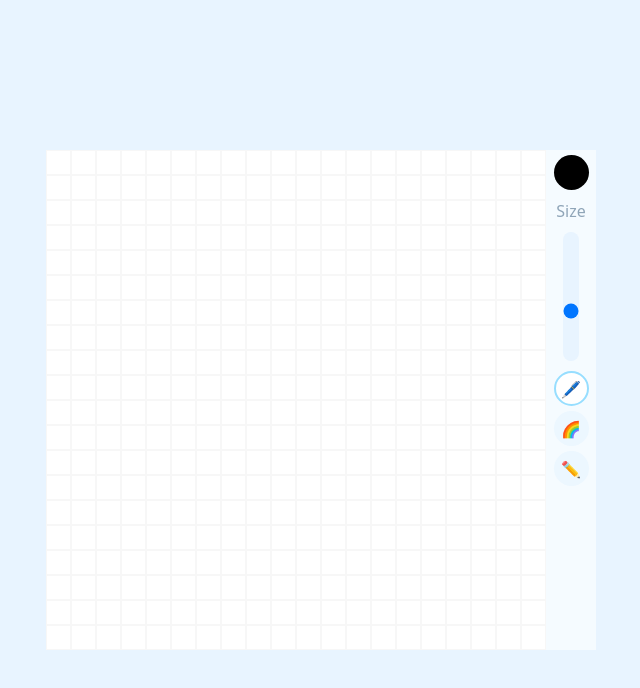
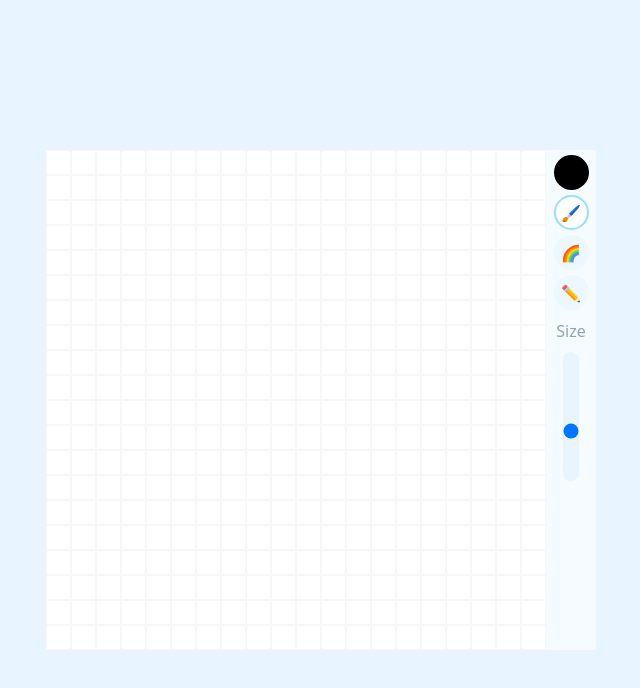
Before and after one commit to kamaladdi34/odin-etch-a-sketch, a plain HTML site: page index.html in a window 1280 px wide. Shown: the whole page, without its empty margins (319-959 px from the left). Drawn offline with Linux system fonts and the light colour scheme.

Commit message:
Change grid range input html element to be the last inside tools

```diff
--- a/index.html
+++ b/index.html
@@ -16,13 +16,13 @@
             <div class="tool color-picker-fake">
                 <input class="tool" type="color" id="color-picker" name="color-picker" value="#000000">
             </div>
+            <div class="pencil tool pencil-selected" data-pencil-type="pen">🖌️</div>
+            <div class="pencil tool" data-pencil-type="rainbow">🌈</div>
+            <div class="pencil tool" data-pencil-type="eraser">✏️</div>
             <div class="grid-size-slider">
                 <label for="size-slider">Size</label>
                 <input type="range" id="slider" name="size slider" min="2" max="50" step="2" value="20">
             </div>
-            <div class="pencil tool pencil-selected" data-pencil-type="pen">🖊️</div>
-            <div class="pencil tool" data-pencil-type="rainbow">🌈</div>
-            <div class="pencil tool" data-pencil-type="eraser">✏️</div>
         </div>
     </div>
 </body>
```
